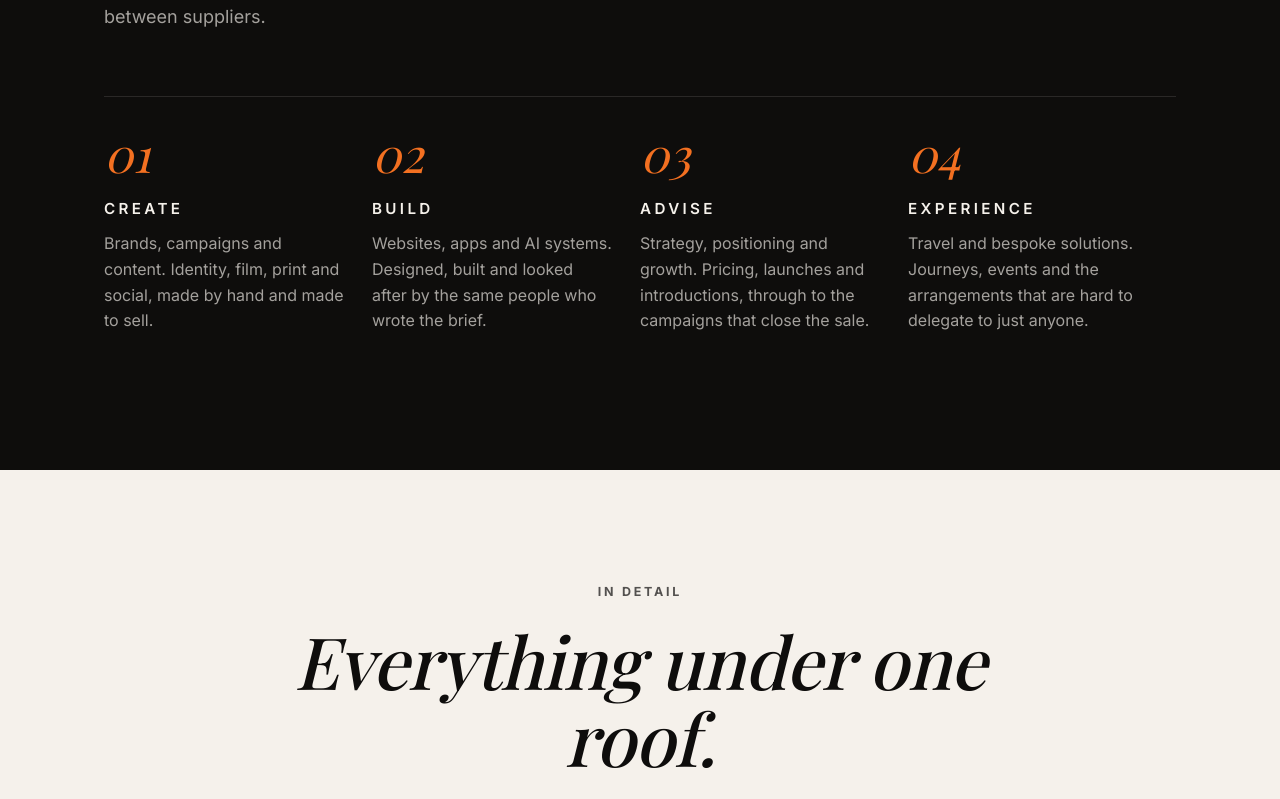
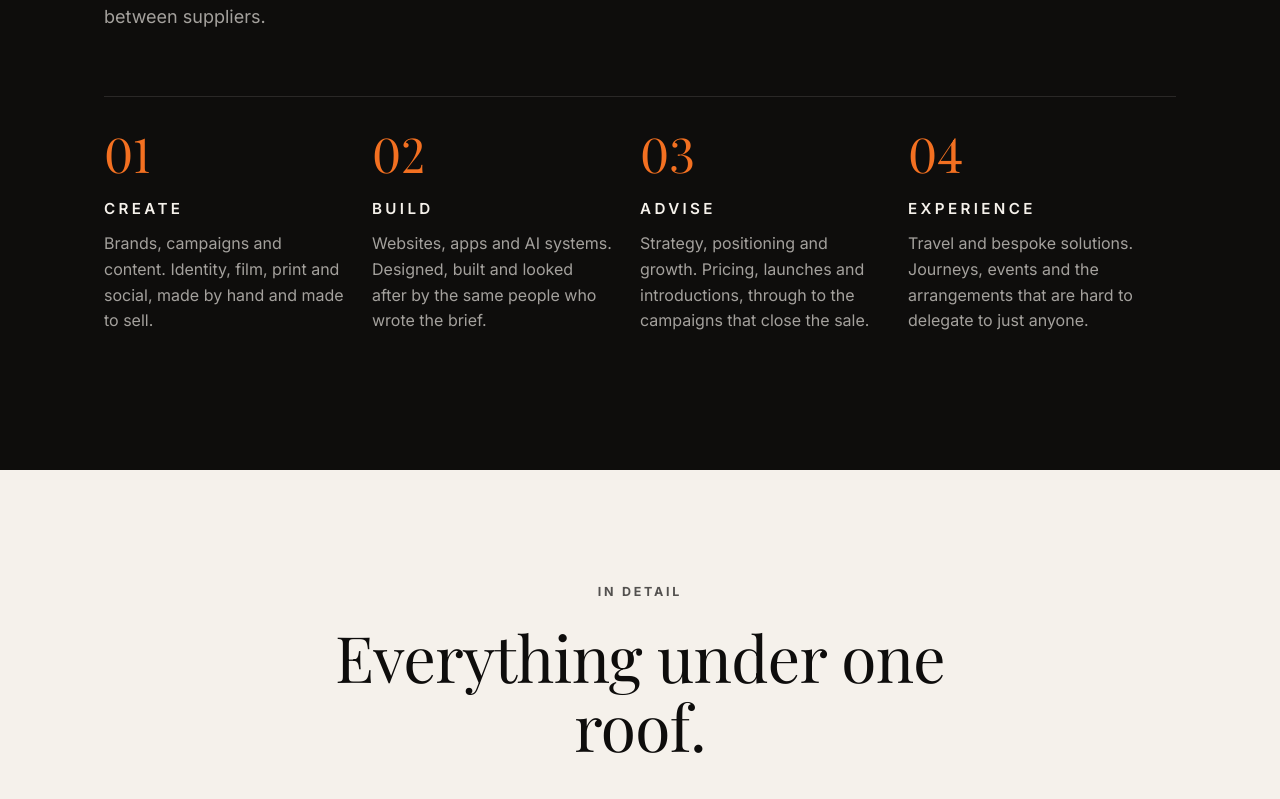
Before and after one commit to 18forge/18Forge, a Next.js app: page / in a window 1280 px wide. Shown: the part 1341-2140 px from the top of the page. Built offline with nearby package versions, Linux system fonts and the light colour scheme; a web font is replaced by a local one.

Commit message:
Drop the swash italic everywhere (#11)
Section headings, numerals and footnotes use the same upright regular-weight serif as the hero, with lining figures for the numerals.

```diff
--- a/app/globals.css
+++ b/app/globals.css
@@ -49,6 +49,7 @@ h1, h2, h3 { margin: 0; font-weight: 600; }
 
 h2 {
   font-family: var(--serif);
+  font-weight: 400;
   font-size: clamp(2rem, 5vw, 3.25rem);
   line-height: 1.08;
   letter-spacing: -0.01em;
@@ -286,7 +287,8 @@ h1 em {
 .numeral {
   display: block;
   font-family: var(--serif);
-  font-style: italic;
+  font-weight: 400;
+  font-variant-numeric: lining-nums;
   font-size: 3rem;
   line-height: 1;
   color: var(--accent);
@@ -320,9 +322,7 @@ h1 em {
 
 .menu h2 {
   margin: 0 auto;
-  font-style: italic;
-  font-weight: 500;
-  font-size: clamp(2.6rem, 7vw, 4.5rem);
+  font-size: clamp(2.2rem, 6vw, 4rem);
   max-width: none;
 }
 
@@ -460,7 +460,6 @@ h1 em {
 .houses-footnote {
   margin: 28px 0 0;
   font-family: var(--serif);
-  font-style: italic;
   font-size: 1.15rem;
   color: var(--muted);
 }
--- a/app/theme/fonts.ts
+++ b/app/theme/fonts.ts
@@ -4,7 +4,6 @@ import { Inter, Playfair_Display } from "next/font/google";
 // stylesheet reads them as --font-display and --font-sans.
 export const display = Playfair_Display({
   subsets: ["latin"],
-  style: ["normal", "italic"],
   variable: "--font-display",
 });
 
```
Also changed, not shown: 1 other file (tests, documents, lock files or other folders).
